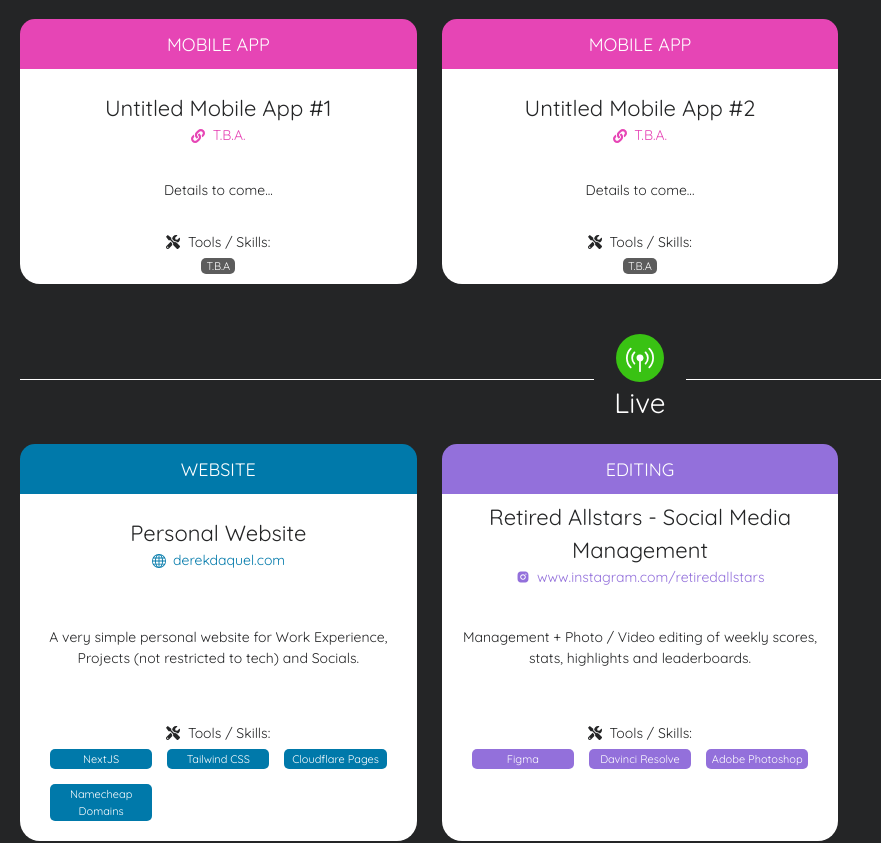
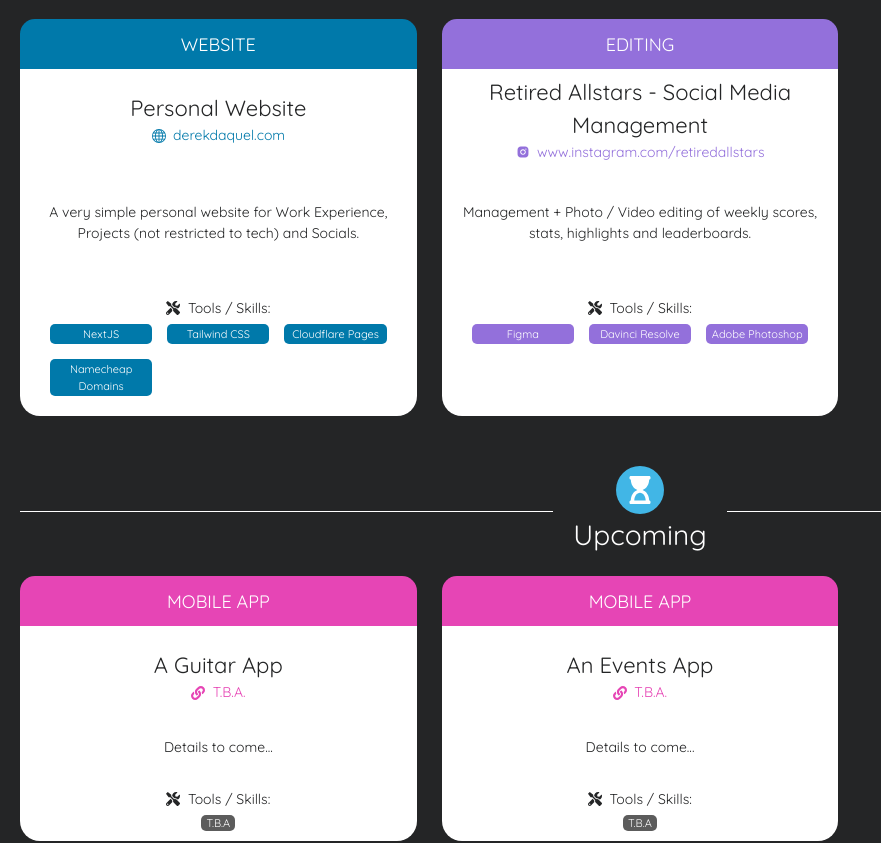
Before and after one commit to DRKDQL/website, a Next.js app: page / in a window 1280 px wide. Shown: the part 1060-1903 px from the top of the page, without its empty margins (0-881 px from the left). Built offline with nearby package versions, Linux system fonts and the light colour scheme.

Commit message:
1.3.2: Rearrange sections + add temporary app names (#12)

```diff
--- a/src/pages/Home/components/Business/index.tsx
+++ b/src/pages/Home/components/Business/index.tsx
@@ -34,24 +34,16 @@
           linkType="Website"
         />
       </ProjectGrid>
-      <ReleaseCategory type="Archived" />
+       <ReleaseCategory type="Upcoming" />
       <ProjectGrid>
         <ProjectCard
-          title="Speak & Shine Speech Pathology"
-          link="speakandshine.netlify.app"
-          caption="The website I initially built / tested for a Mobile Speech pathology business. The founders have rebranded and will continue as Little Learners Speech Therapy. Previously available at: speakandshinespeechpathology.com.au."
-          tools={[
-            "NextJS",
-            "Tailwind CSS",
-            "Netlify",
-            "Google Workspace",
-            "Namecheap Domains",
-            "YouTube Streaming",
-            "OBS",
-          ]}
-          category="Website"
-          linkType="Website"
-          archived
+          title="A Coaching Hub App"
+          link="T.B.A."
+          caption="Details to come..."
+          tools={[]}
+          category="Mobile App"
+          linkType=""
+          disabled
         />
       </ProjectGrid>
     </Section>
--- a/src/pages/Home/components/Personal/index.tsx
+++ b/src/pages/Home/components/Personal/index.tsx
@@ -14,27 +14,6 @@
     <Section>
       <br />
       <div className={styles.text}>Click on the cards to view the project </div>
-      <ReleaseCategory type="Upcoming" />
-      <ProjectGrid>
-        <ProjectCard
-          title="Untitled Mobile App #1"
-          link="T.B.A."
-          caption="Details to come..."
-          tools={[]}
-          category="Mobile App"
-          linkType=""
-          disabled
-        />
-        <ProjectCard
-          title="Untitled Mobile App #2"
-          link="T.B.A."
-          caption="Details to come..."
-          tools={[]}
-          category="Mobile App"
-          linkType=""
-          disabled
-        />
-      </ProjectGrid>
       <ReleaseCategory type="Live" />
       <ProjectGrid>
         <ProjectCard
@@ -57,6 +36,27 @@
           tools={["Figma", "Davinci Resolve", "Adobe Photoshop"]}
           category="Editing"
           linkType="Instagram"
+        />
+      </ProjectGrid>
+      <ReleaseCategory type="Upcoming" />
+      <ProjectGrid>
+        <ProjectCard
+          title="A Guitar App"
+          link="T.B.A."
+          caption="Details to come..."
+          tools={[]}
+          category="Mobile App"
+          linkType=""
+          disabled
+        />
+        <ProjectCard
+          title="An Events App"
+          link="T.B.A."
+          caption="Details to come..."
+          tools={[]}
+          category="Mobile App"
+          linkType=""
+          disabled
         />
       </ProjectGrid>
       <ReleaseCategory type="Archived" />
```
Also changed, not shown: 1 other file (tests, documents, lock files or other folders).
